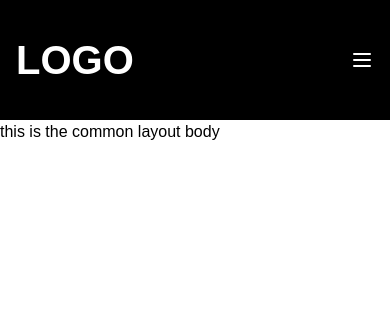
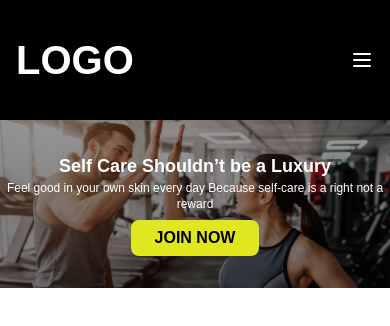
Before and after one commit to jahidhasan136/halinas2, a Next.js app: page / in a window 390 px wide. Shown: the top 326 px of the page. Built offline with nearby package versions, Linux system fonts and the light colour scheme.

Commit message:
banner or navbar section responsive

```diff
--- a/src/app/(withCommonLayout)/page.tsx
+++ b/src/app/(withCommonLayout)/page.tsx
@@ -1,9 +1,10 @@
+import Banner from "@/components/home/Banner";
 import React from "react";
 
 const page = () => {
   return (
     <div>
-      <h1>this is the common layout body</h1>
+      <Banner />
     </div>
   );
 };
--- /dev/null
+++ b/src/components/home/Banner.tsx
@@ -0,0 +1,31 @@
+import Image from "next/image";
+import React from "react";
+import bannerImg from "@/assets/banner.svg";
+import PrimaryButton from "../shared/shared-button/PrimaryButton";
+
+const Banner = () => {
+  return (
+    <div className="relative">
+      <Image className="w-full bg-cover" src={bannerImg} alt="" />
+      <div className="absolute top-0 bottom-0 right-0 left-0 grid place-content-center text-center gap-2 md:gap-5 lg:gap-10">
+        <div className="grid lg:gap-6">
+          <h1 className="font-bold text-lg md:text-3xl lg:text-5xl xl:text-[72px] md:leading-[72px] text-white">
+            Self Care Shouldn’t be a Luxury
+          </h1>
+          <p className="text-xs md:text-base leadign-[25px] text-white">
+            Feel good in your own skin every day Because self-care is a right
+            not a reward
+          </p>
+        </div>
+        <div>
+          <PrimaryButton
+            className="inline-block px-6 font-bold"
+            text="Join Now"
+          />
+        </div>
+      </div>
+    </div>
+  );
+};
+
+export default Banner;
--- a/src/components/shared/Navbar.tsx
+++ b/src/components/shared/Navbar.tsx
@@ -3,11 +3,11 @@
 import { useState } from "react";
 import Link from "next/link";
 import { Menu, X } from "lucide-react";
-import { usePathname } from "next/navigation"; // Import usePathname
+import { usePathname } from "next/navigation";
 
 const Navbar = () => {
   const [isMobileMenuOpen, setIsMobileMenuOpen] = useState(false);
-  const pathname = usePathname(); // Get the current pathname
+  const pathname = usePathname();
 
   const toggleMobileMenu = () => {
     setIsMobileMenuOpen(!isMobileMenuOpen);
--- a/src/components/shared/shared-button/PrimaryButton.tsx
+++ b/src/components/shared/shared-button/PrimaryButton.tsx
@@ -8,7 +8,7 @@ interface PrimaryButtonProps {
 const PrimaryButton: React.FC<PrimaryButtonProps> = ({ className, text }) => {
   return (
     <div
-      className={`py-5 rounded-lg leading-5 uppercase text-black bg-primary ${className}`}
+      className={`cursor-pointer py-2 md:py-5 rounded-lg leading-5 uppercase text-black bg-primary ${className}`}
     >
       {text}
     </div>
```
Also changed, not shown: src/assets/banner.svg (added).
